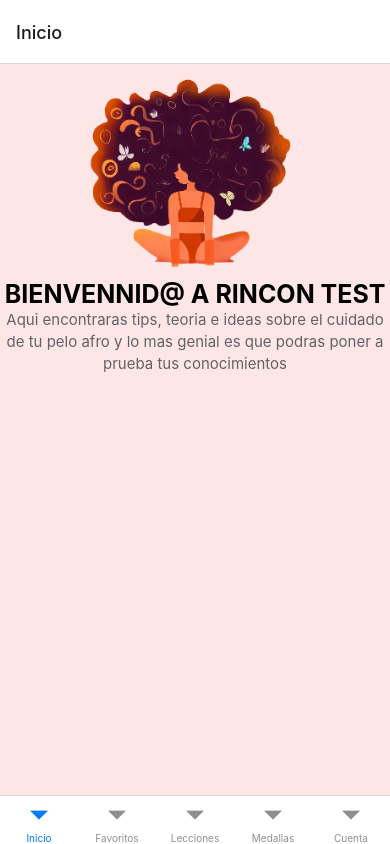
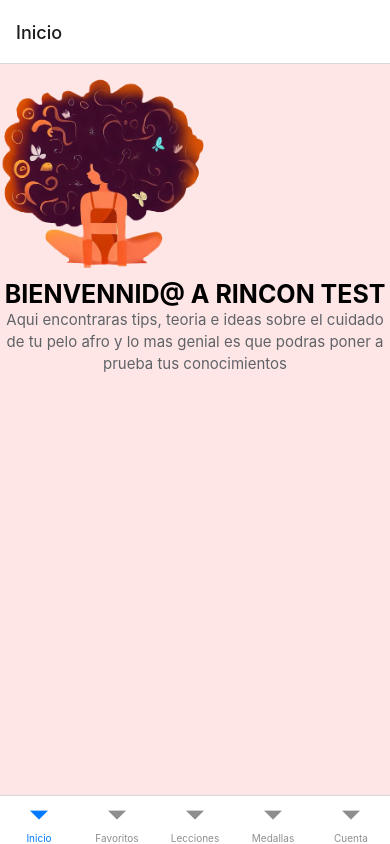
Before and after one commit to danielmiranda0099/react-native-rincon-app, a React Native app: screen /Inicio in a window 390 px wide. Built offline with nearby package versions, Linux system fonts and the light colour scheme.

Commit message:
[ADD] Component Logo Card

```diff
--- a/src/components/BackgroundImage.jsx
+++ b/src/components/BackgroundImage.jsx
@@ -1,8 +1,8 @@
 import { Image, StyleSheet, View } from 'react-native';
 
-export function BackgroundImage({imageUrl='', styleImage={}}) {
+export function BackgroundImage({imageUrl='', styleImage={}, styleContentImage={}}) {
 
-  const styleDinamic = {
+  const dinamicStyles = {
     image: {
       width: styleImage.width || '100%',
       ...styleImage,
@@ -10,21 +10,20 @@ export function BackgroundImage({imageUrl='', styleImage={}}) {
   }
 
   return (
-    <View style={styles.container}>
-      <Image source={imageUrl} style={[styles.image, styleDinamic.image]} resizeMode="contain" />
+    <View style={[styles.container, styleContentImage]}>
+      <Image source={imageUrl} style={[styles.image, dinamicStyles.image]} resizeMode="contain" />
     </View>
   )
 }
 
 const styles = StyleSheet.create({
   container: {
-    display: 'flex',
-    justifyContent: 'center',
-    alignItems: 'center',
     width: '100%',
+    // backgroundColor: 'red',
   },
   image: {
     height: 'auto',
-    aspectRatio: 1,
+    aspectRatio: 1 / 1,
+    // backgroundColor: 'blue',
   },
 });
--- a/src/components/index.js
+++ b/src/components/index.js
@@ -1 +1,2 @@
 export * from './BackgroundImage';
+export * from './logoCard';
--- /dev/null
+++ b/src/components/logoCard/LogoCard.jsx
@@ -0,0 +1,64 @@
+import { useNavigation } from "@react-navigation/native";
+import { Image, StyleSheet, Text, TouchableWithoutFeedback, View } from "react-native";
+import { HEIGHT, themeStyles as theme } from "../../styles";
+
+export function LogoCard({textHeader="", textContent="", urlImage=""}) {
+  const navigation = useNavigation();
+
+  return (
+    <TouchableWithoutFeedback onPress={() => navigation.navigate('Lecciones')}>
+    <View style={styles.containerCard}>
+      <View style={styles.cardContainerText}>
+        <Text style={styles.cardTextHeader}>{textHeader}</Text>
+        <Text style={styles.cardText}>
+          {textContent}
+        </Text>
+      </View>
+
+      <View style={styles.containerCardImage}>
+        <Image style={styles.cardImage} source={urlImage}  />
+      </View>
+    </View>
+    </TouchableWithoutFeedback>
+  );
+}
+
+const styles = StyleSheet.create({
+  containerCard: {
+    display: "flex",
+    flexDirection: "row",
+    width: "95%",
+    height: HEIGHT * 0.14,
+    borderRadius: 24,
+    marginTop: 40,
+    padding: 5,
+    paddingHorizontal: 10,
+    paddingLeft: 15,
+    backgroundColor: "white",
+  },
+  cardContainerText: {
+    width: "60%",
+  },
+  cardTextHeader: {
+    ...theme.title2,
+    paddingBottom: 5,
+  },
+  cardText: {
+    ...theme.text2,
+    lineHeight: 18,
+  },
+  containerCardImage: {
+    flex: 1,
+    position: 'relative',
+    // backgroundColor: 'blue',
+  },
+  cardImage: {
+    width: '125%',
+    height: 'auto',
+    aspectRatio: 1 / 1,
+    position: 'absolute',
+    top: '-60%',
+    right: '-10%',
+    // backgroundColor: 'red',
+  }
+});
--- /dev/null
+++ b/src/components/logoCard/index.js
@@ -0,0 +1 @@
+export * from './LogoCard';
```
